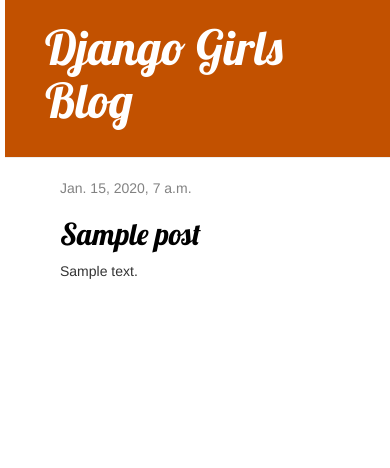
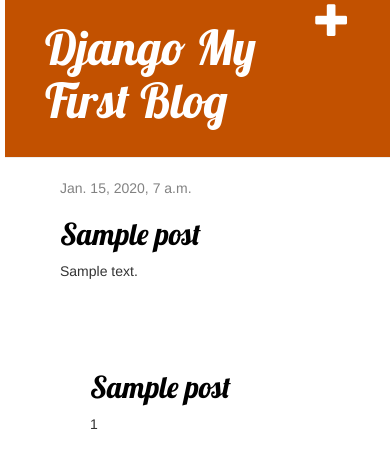
Before and after one commit to Murilo20414/blog-django, a Django app: page / in a window 390 px wide. Shown: the top 468 px of the page. Run offline with Django 3.2, Linux system fonts and the light colour scheme; tables that the repository leaves empty hold one stand-in row (values such as "Sample post"); some libraries are stand-ins or nearby versions.

Commit message:
Ajustes nas urls, cria__o de mais vistos, modificação de nomes e alteração no modelo

```diff
--- a/blog/models.py
+++ b/blog/models.py
@@ -10,6 +10,7 @@
     text = models.TextField()
     create_date = models.DateTimeField(default=timezone.now)
     published_date = models.DateTimeField(blank=True, null=True)
+    access = models.IntegerField(default=1)
 
     def publish(self):
         self.published_date = timezone.now()
--- a/blog/templates/blog/base.html
+++ b/blog/templates/blog/base.html
@@ -1,7 +1,7 @@
 {% load static %}
 <html>
     <head>
-        <title>Django Girls blog</title>
+        <title>Django My First Blog</title>
         <link rel="stylesheet" href="//maxcdn.bootstrapcdn.com/bootstrap/3.2.0/css/bootstrap.min.css">
         <link rel="stylesheet" href="//maxcdn.bootstrapcdn.com/bootstrap/3.2.0/css/bootstrap-theme.min.css">
         <link href='//fonts.googleapis.com/css?family=Lobster&subset=latin,latin-ext' rel='stylesheet' type='text/css'>
@@ -9,7 +9,9 @@
     </head>
     <body>
         <div class="page-header">
-            <h1><a href="/">Django Girls Blog</a></h1>
+            <a href="{% url 'post_new' %}" class="top-menu"><span class="glyphicon glyphicon-plus"></span></a>
+            <h1><a href="/">Django My First Blog</a></h1>
+
         </div>
         <div class="content container">
             <div class="row">
@@ -17,6 +19,10 @@
                 {% block content %}
                 {% endblock %}
                 </div>
+                <div class="col-md-4">
+                    {% block sidebar %}
+                    {% endblock %}
+                </div>
             </div>
         </div>
     </body>
--- a/blog/templates/blog/post_list.html
+++ b/blog/templates/blog/post_list.html
@@ -2,7 +2,6 @@
 {% load static %}
 <html>
     <head>
-        <title>Blog Django Girls</title>
         <link rel="stylesheet" href="{% static 'css/blog.css' %}">
         <link rel="stylesheet" href="//maxcdn.bootstrapcdn.com/bootstrap/3.2.0/css/bootstrap.min.css">
         <link rel="stylesheet" href="//maxcdn.bootstrapcdn.com/bootstrap/3.2.0/css/bootstrap-theme.min.css">
@@ -12,7 +11,7 @@
     <body>
 
 
-
+        more_acess_posts
         {% block content %}
             {% for post in posts %}
                 <div class="post">
@@ -23,7 +22,23 @@
                     <p>{{ post.text|linebreaksbr }}</p>
                 </div>
             {% endfor %}
-        {% endblock %}
+            {% endblock %}
+
+            {% block sidebar %}
+                {% for post in more_access_posts %}
+                    <div class="container">
+                        <div class="col-md-4">
+                            <div class="card-header">
+                            <h2><a href="{% url 'post_detail' pk=post.pk %}">{{ post.title }}</a></h2>
+                        </div>
+                        <div class="card-body">
+                            {{ post.access }}
+                        </div>
+                        </div>
+                    </div>
+                {% endfor %}
+            {% endblock %}
+
 
     </body>
 </html>
--- a/blog/urls.py
+++ b/blog/urls.py
@@ -5,5 +5,6 @@
 
 urlpatterns = [
     path('', views.post_list, name='post_list'),
-    path('post/<int:pk>/', views.post_detail, name='post_detail')
+    path('post/<int:pk>/', views.post_detail, name='post_detail'),
+    path('post/new', views.post_new, name='post_new'),
 ] + static(settings.STATIC_URL, document_root=settings.STATIC_ROOT)
--- a/blog/views.py
+++ b/blog/views.py
@@ -1,14 +1,31 @@
-from django.shortcuts import render, get_object_or_404
+from django.shortcuts import render, get_object_or_404, redirect
 from .models import Post
 from django.utils import timezone
-
+from .forms import PostForm
 
 # Create your views here.
 
 def post_list(request):
     posts = Post.objects.filter(published_date__lte=timezone.now()).order_by('published_date')
-    return render(request, 'blog/post_list.html', {'posts': posts})
+    more_access_posts = Post.objects.filter(access__gte=0).order_by('-access')[:3]
+    print(more_access_posts)
+    return render(request, 'blog/post_list.html', {'posts': posts, 'more_access_posts' : more_access_posts})
 
 def post_detail(request, pk):
     post = get_object_or_404(Post, pk=pk)
+    post.access += 1
+    post.save()
     return render(request, 'blog/post_detail.html', {'post' : post})
+
+def post_new(request):
+    if request.method == "POST":
+        form = PostForm(request.POST)
+        if form.is_valid():
+            post = form.save(commit=False)
+            post.author = request.user
+            post.published_date = timezone.now()
+            post.save()
+            return redirect('post_detail', pk = post.pk)
+    else:
+        form = PostForm()
+    return render(request, 'blog/post_edit.html', {'form' : form})
```
Also changed, not shown: blog/forms.py (added, +9 -0 lines), blog/templates/blog/post_edit.html (added, +10 -0 lines), blog/migrations/0002_post_access.py (added).
